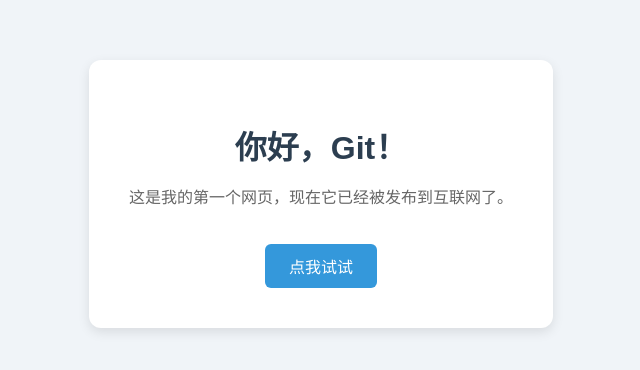
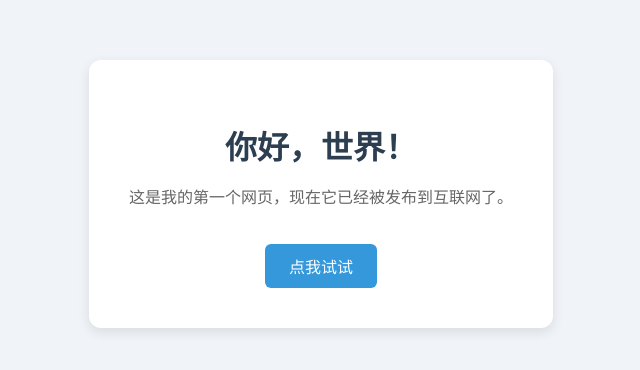
Before and after one commit to River-ut/zero-to-tech, a plain HTML site: page index.html in a window 1280 px wide. Shown: the part 206-576 px from the top of the page, without its empty margins (319-959 px from the left). Drawn offline with Linux system fonts and the light colour scheme.

Commit message:
Update index.html

```diff
--- a/index.html
+++ b/index.html
@@ -10,7 +10,7 @@
   <body>
     <div class="card">
 
-      <h1>你好，Git！</h1>
+      <h1>你好，世界！</h1>
       <p id = "msg">这是我的第一个网页，现在它已经被发布到互联网了。</p>
 
       <button onclick="changeText()">点我试试</button>
```
